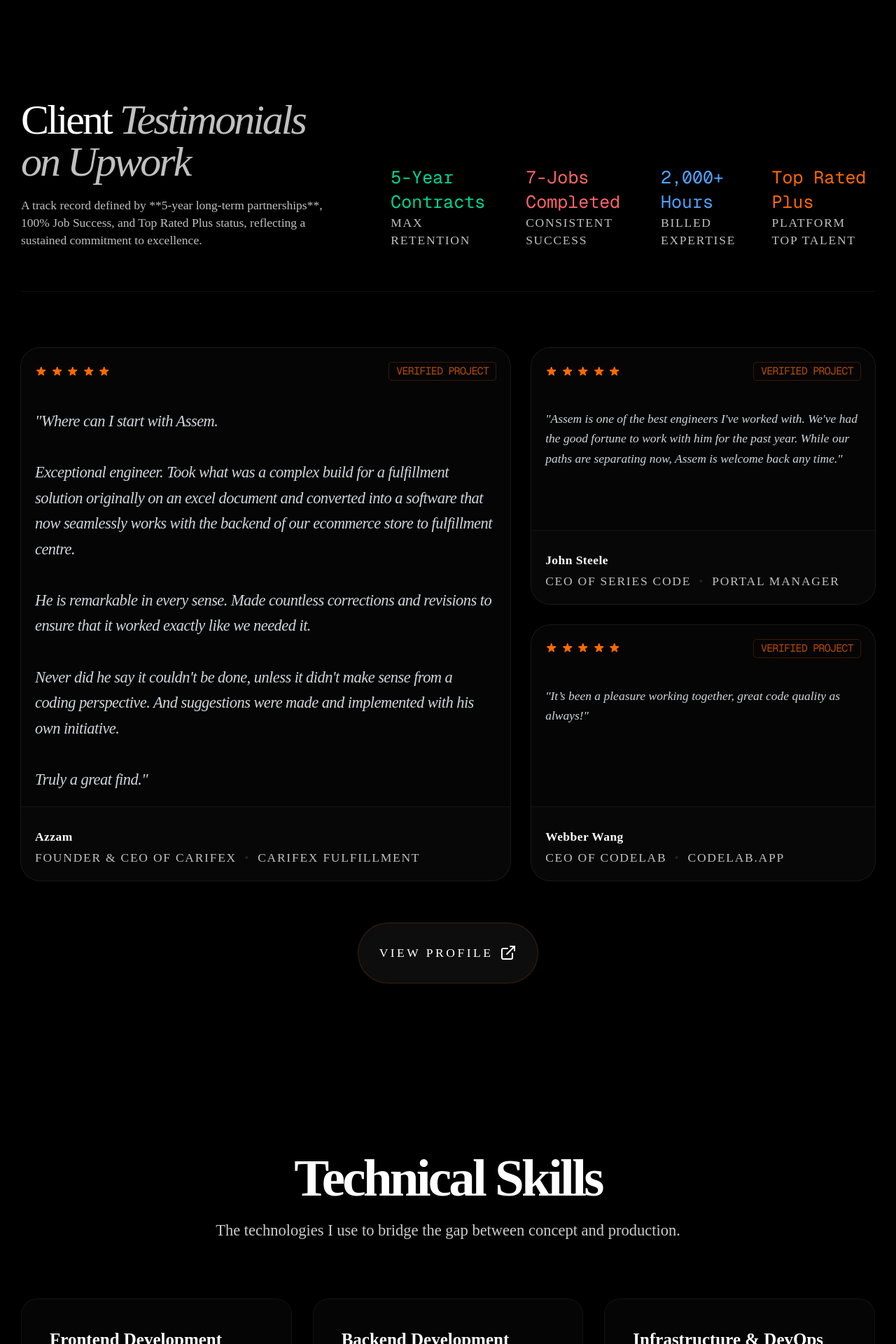
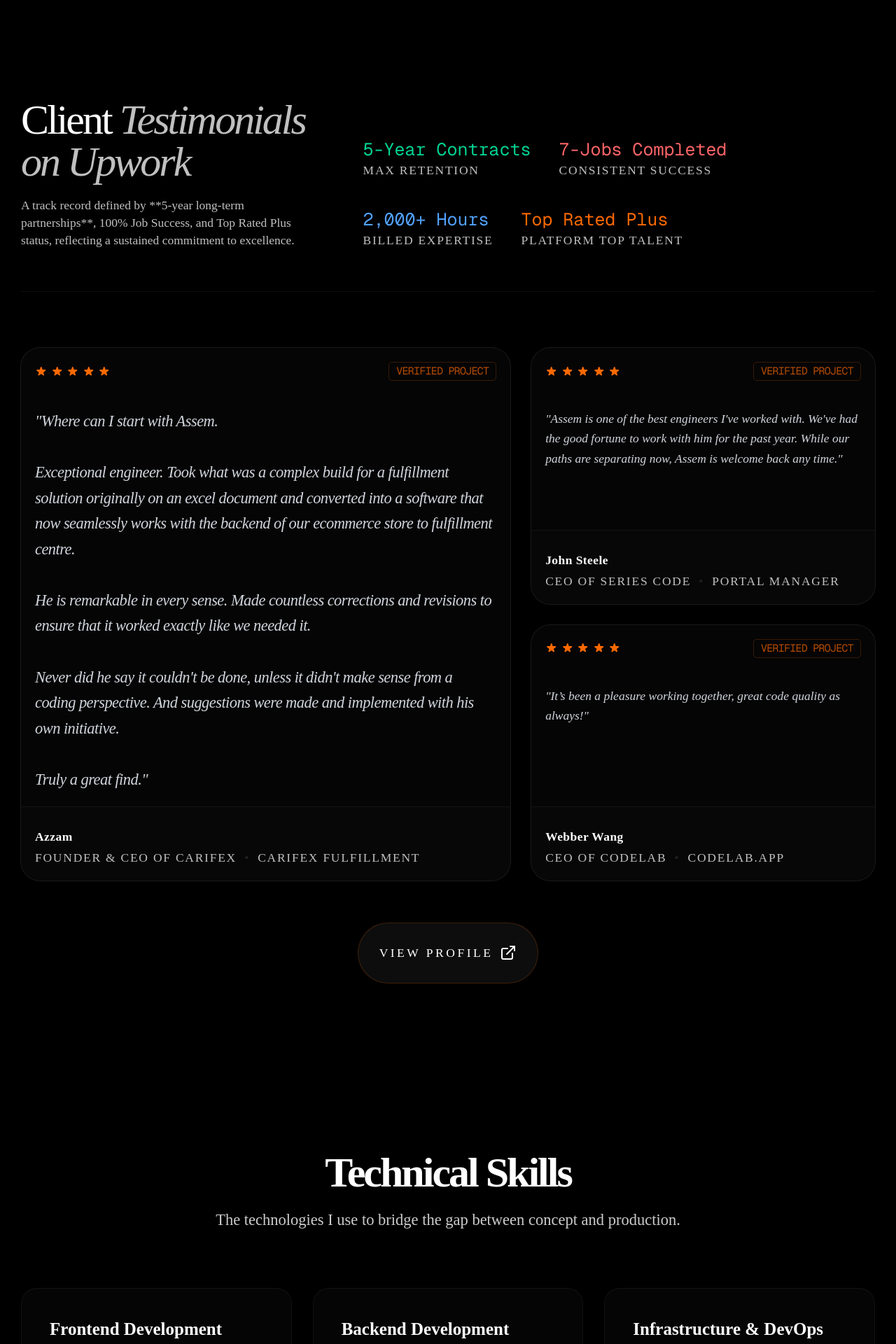
Before and after one commit to assimhabeek/assem-hebik-website, a Next.js app: page / in a window 1280 px wide. Shown: the part 2222-4142 px from the top of the page at 70% size. Built offline with nearby package versions, Linux system fonts and the light colour scheme.

Commit message:
fix: responsive fit issue

```diff
--- a/components/experience-section.tsx
+++ b/components/experience-section.tsx
@@ -34,7 +34,7 @@ export const ExperienceSection = () => {
 			className="container mx-auto py-32 px-6"
 		>
 			<div className="max-w-4xl mx-auto">
-				<h2 className="text-5xl font-bold text-white mb-16 tracking-tighter">
+				<h2 className="text-2xl md:text-5xl font-bold text-white mb-16 tracking-tighter">
 					Professional Journey
 				</h2>
 
--- a/components/skill-section.tsx
+++ b/components/skill-section.tsx
@@ -106,7 +106,7 @@ export const SkillSection = () => {
 					transition={{ duration: 0.8 }}
 					className="text-center mb-16"
 				>
-					<h1 className="text-6xl font-bold text-white mb-4 tracking-tighter">
+					<h1 className="text-2xl md:text-5xl font-bold text-white mb-4 tracking-tighter">
 						Technical Skills
 					</h1>
 					<p className="text-white/80 mb-12 text-lg max-w-2xl mx-auto">
--- a/components/upwork-section.tsx
+++ b/components/upwork-section.tsx
@@ -100,7 +100,7 @@ export const UpworkSection = () => {
 						</p>
 					</div>
 
-					<div className="flex gap-8 md:pl-8">
+					<div className="flex flex-row  w-full flex-wrap gap-8 md:pl-8">
 						{stats.map((stat) => (
 							<div key={stat.label}>
 								<div className={`text-xl font-mono ${stat.color}`}>
```
